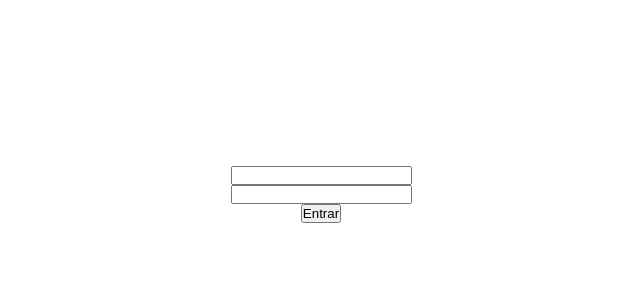
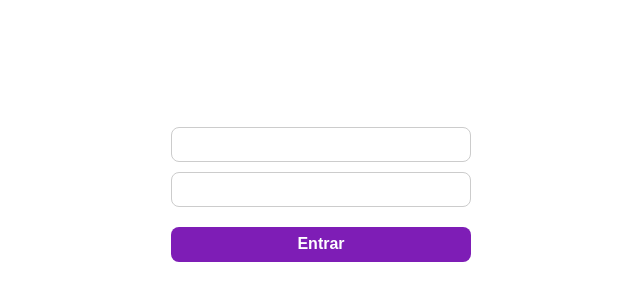
Before and after one commit to jtiagosantos/next-authentication-authorization, a Next.js app: page / in a window 1280 px wide. Shown: the part 206-506 px from the top of the page, without its empty margins (319-959 px from the left). Built offline with nearby package versions, Linux system fonts and the light colour scheme.

Commit message:
styles: add home and global styles

```diff
--- a/src/styles/Home.module.scss
+++ b/src/styles/Home.module.scss
@@ -6,4 +6,32 @@
   flex-direction: column;
   align-items: center;
   justify-content: center;
+
+  input, button {
+    width: 300px;
+    height: 35px;
+    border-radius: 8px;
+  }
+
+  input {
+    border: 1px solid #ccc;
+    padding: 5px;
+
+    &:first-child {
+      margin-bottom: 10px;
+    }
+  }
+
+  button {
+    background: rgb(126, 29, 182);
+    border: none;
+    margin-top: 20px;
+    color: #fff;
+    font-size: 1rem;
+    font-weight: 600;
+
+    &:hover {
+      filter: brightness(0.9);
+    }
+  }
 }
--- a/src/styles/global.scss
+++ b/src/styles/global.scss
@@ -8,3 +8,12 @@ body {
   width: 100vw;
   height: 100vh;
 }
+
+input {
+  font-size: 0.9rem;
+  outline: none;
+}
+
+button {
+  cursor: pointer;
+}
```
